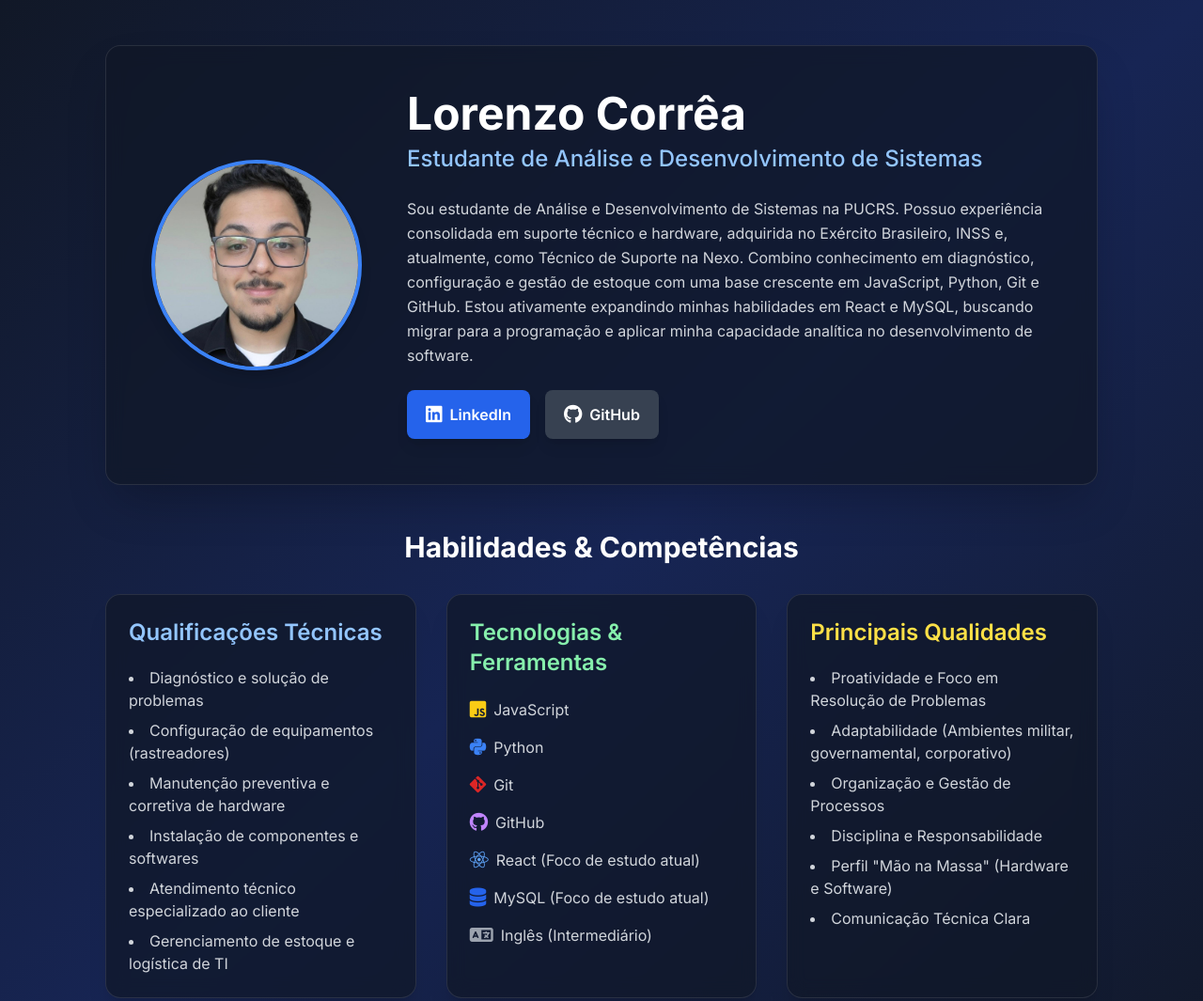
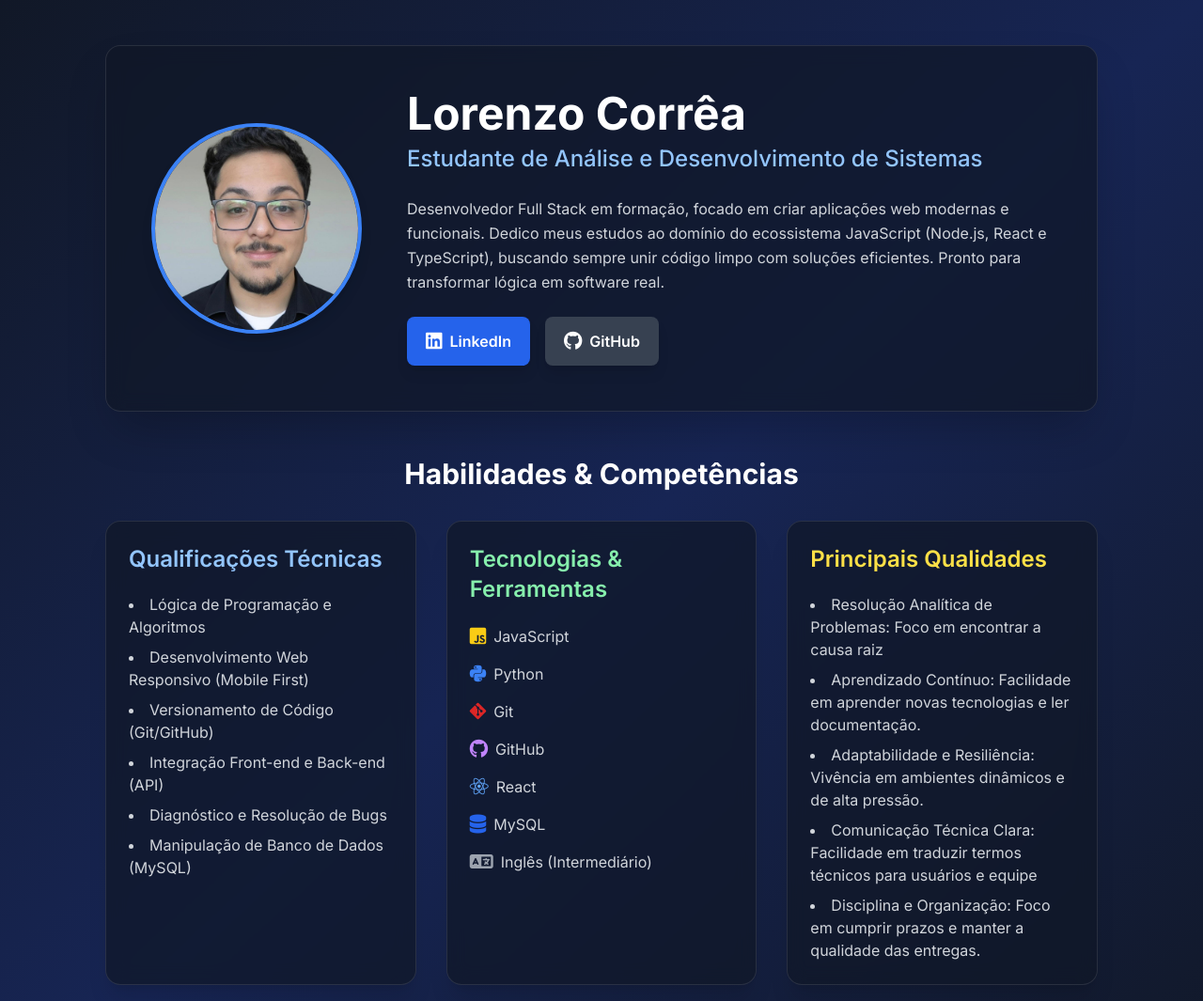
Before and after one commit to LorenzoCorrea/portifolio, a plain HTML site: page index.html in a window 1280 px wide. Shown: the top 1065 px of the page at 94% size. Drawn offline with nearby package versions, Linux system fonts and the light colour scheme.

Commit message:
Update index.html

```diff
--- a/index.html
+++ b/index.html
@@ -48,11 +48,11 @@
                     <h2 class="text-xl lg:text-2xl font-medium text-blue-300 mb-6">Estudante de Análise e Desenvolvimento de Sistemas</h2>
 
                     <p class="text-gray-300 leading-relaxed mb-6">
-                        Sou estudante de Análise e Desenvolvimento de Sistemas  na PUCRS. Possuo experiência consolidada em suporte técnico e hardware, adquirida no Exército Brasileiro, INSS e, atualmente, como Técnico de Suporte na Nexo. Combino conhecimento em diagnóstico, configuração e gestão de estoque com uma base crescente em JavaScript, Python, Git e GitHub. Estou ativamente expandindo minhas habilidades em React e MySQL, buscando migrar para a programação e aplicar minha capacidade analítica no desenvolvimento de software.
+                        Desenvolvedor Full Stack em formação, focado em criar aplicações web modernas e funcionais. Dedico meus estudos ao domínio do ecossistema JavaScript (Node.js, React e TypeScript), buscando sempre unir código limpo com soluções eficientes. Pronto para transformar lógica em software real.
                     </p>
 
                     <!-- Links Sociais --><div class="flex justify-center md:justify-start gap-4">
-                        <a href="https://www.linkedin.com/in/lorenzo-corr%C3%AAa/" target="_blank" rel="noopener noreferrer" class="flex items-center gap-2 bg-blue-600 hover:bg-blue-500 text-white font-semibold px-5 py-3 rounded-lg transition-transform duration-300 hover:scale-105 shadow-lg">
+                        <a href="https://www.linkedin.com/in/lorenzo-correa-rs/" target="_blank" rel="noopener noreferrer" class="flex items-center gap-2 bg-blue-600 hover:bg-blue-500 text-white font-semibold px-5 py-3 rounded-lg transition-transform duration-300 hover:scale-105 shadow-lg">
                             <i class="fab fa-linkedin text-xl"></i>
                             LinkedIn
                         </a>
@@ -73,12 +73,12 @@
                 <!-- Card: Hard Skills --><div class="glass-card rounded-2xl shadow-xl p-6 transition-transform duration-300 hover:scale-105 hover:shadow-blue-500/50">
                     <h3 class="text-2xl font-semibold text-blue-300 mb-5">Qualificações Técnicas</h3>
                     <ul class="list-disc list-inside space-y-2 text-gray-300">
-                        <li>Diagnóstico e solução de problemas</li>
-                        <li>Configuração de equipamentos (rastreadores)</li>
-                        <li>Manutenção preventiva e corretiva de hardware</li>
-                        <li>Instalação de componentes e softwares</li>
-                        <li>Atendimento técnico especializado ao cliente</li>
-                        <li>Gerenciamento de estoque e logística de TI</li>
+                        <li>Lógica de Programação e Algoritmos</li>
+                        <li>Desenvolvimento Web Responsivo (Mobile First)</li>
+                        <li>Versionamento de Código (Git/GitHub)</li>
+                        <li>Integração Front-end e Back-end (API)</li>
+                        <li>Diagnóstico e Resolução de Bugs </li>
+                        <li>Manipulação de Banco de Dados (MySQL)</li>
                     </ul>
                 </div>
 
@@ -89,8 +89,8 @@
                         <li class="flex items-center gap-2"><i class="fab fa-python text-blue-500 text-xl"></i> Python</li>
                         <li class="flex items-center gap-2"><i class="fab fa-git-alt text-red-600 text-xl"></i> Git</li>
                         <li class="flex items-center gap-2"><i class="fab fa-github text-purple-400 text-xl"></i> GitHub</li>
-                        <li class="flex items-center gap-2"><i class="fab fa-react text-blue-400 text-xl"></i> React (Foco de estudo atual)</li>
-                        <li class="flex items-center gap-2"><i class="fas fa-database text-blue-600 text-xl"></i> MySQL (Foco de estudo atual)</li>
+                        <li class="flex items-center gap-2"><i class="fab fa-react text-blue-400 text-xl"></i> React </li>
+                        <li class="flex items-center gap-2"><i class="fas fa-database text-blue-600 text-xl"></i> MySQL </li>
                         <li class="flex items-center gap-2"><i class="fas fa-language text-gray-400 text-xl"></i> Inglês (Intermediário)</li>
                     </ul>
                 </div>
@@ -98,12 +98,12 @@
                 <!-- Card: Soft Skills --><div class="glass-card rounded-2xl shadow-xl p-6 transition-transform duration-300 hover:scale-105 hover:shadow-yellow-500/50">
                     <h3 class="text-2xl font-semibold text-yellow-300 mb-5">Principais Qualidades</h3>
                     <ul class="list-disc list-inside space-y-2 text-gray-300">
-                        <li>Proatividade e Foco em Resolução de Problemas</li>
-                        <li>Adaptabilidade (Ambientes militar, governamental, corporativo)</li>
-                        <li>Organização e Gestão de Processos</li>
-                        <li>Disciplina e Responsabilidade</li>
-                        <li>Perfil "Mão na Massa" (Hardware e Software)</li>
-                        <li>Comunicação Técnica Clara</li>
+                        <li>Resolução Analítica de Problemas: Foco em encontrar a causa raiz</li>
+                        <li>Aprendizado Contínuo: Facilidade em aprender novas tecnologias e ler documentação.</li>
+                        <li>Adaptabilidade e Resiliência: Vivência em ambientes dinâmicos e de alta pressão.</li>
+                        <li>Comunicação Técnica Clara: Facilidade em traduzir termos técnicos para usuários e equipe</li>
+                        <li>Disciplina e Organização: Foco em cumprir prazos e manter a qualidade das entregas.</li>
+
                     </ul>
                 </div>
 
```
